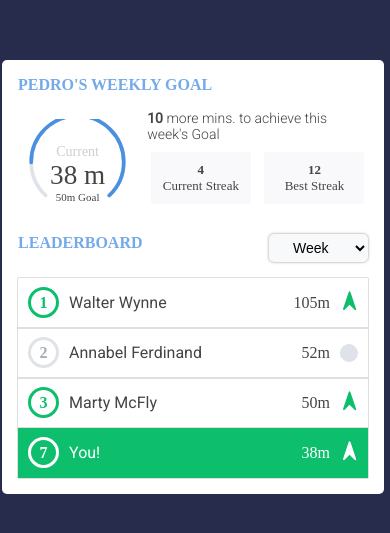
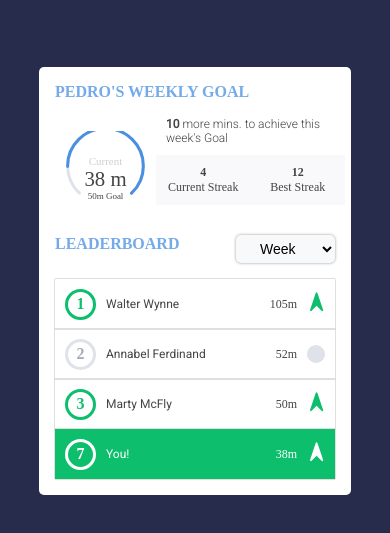
Before and after one commit to bartoszjaniuk/widget, a website: page index.html in a window 390 px wide. Shown: the part 141-674 px from the top of the page. Drawn offline with Linux system fonts and the light colour scheme; files whose address does not match are found by name.

Commit message:
added support for mobiles

```diff
--- a/sass/main.scss
+++ b/sass/main.scss
@@ -8,8 +8,8 @@ body {
 }
 
 .container {
-  width: 99vw;
-  height: 99vh;
+  width: 100vw;
+  height: 100vh;
   display: flex;
   justify-content: center;
   align-items: center;
@@ -217,3 +217,59 @@ body {
     fill: #fff;
   }
 }
+
+@media screen and (max-width: 500px) {
+  .card {
+    width: 280px;
+    margin: 0 40px;
+  }
+
+  .circle {
+    &__content {
+      &__current {
+        color: #cfcfcf;
+        font-size: 11px;
+      }
+
+      &__distance {
+        font-size: 1.3rem;
+      }
+
+      &__goal {
+        font-size: 9px;
+      }
+    }
+  }
+
+  .rectangle {
+    &__name {
+      font-weight: 500;
+      margin-left: 10px;
+      color: #444;
+      font-family: 'Roboto', sans-serif;
+      font-size: 12px;
+    }
+    &__right {
+      &__text {
+        font-size: 12px;
+      }
+    }
+  }
+
+  .right {
+    width: 70%;
+  }
+
+  .streak {
+    &__current {
+      font-size: 12px;
+    }
+    &__best {
+      font-size: 12px;
+    }
+  }
+
+  .right__info {
+    font-size: 12px;
+  }
+}
```
Also changed, not shown: css/style.css.
